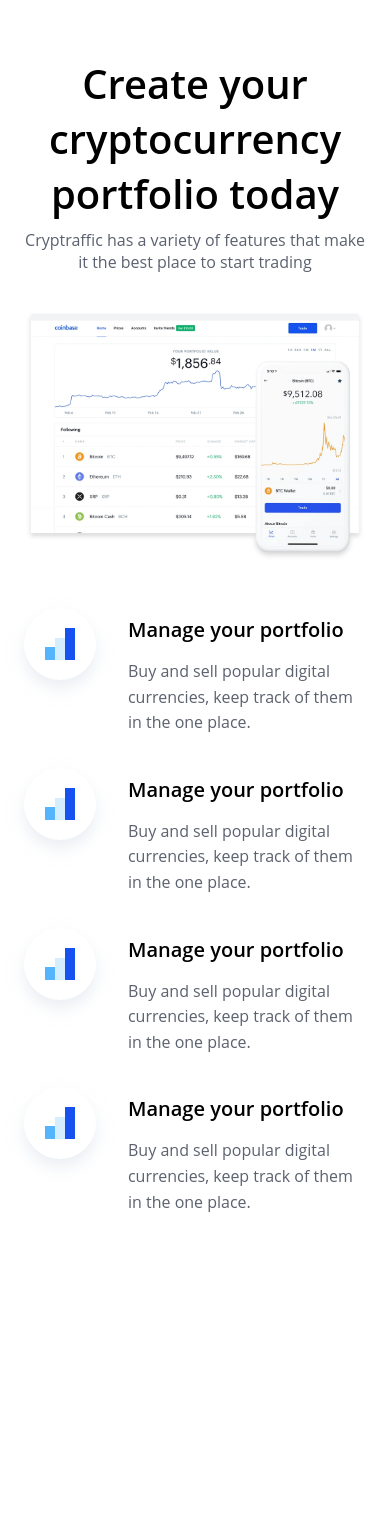
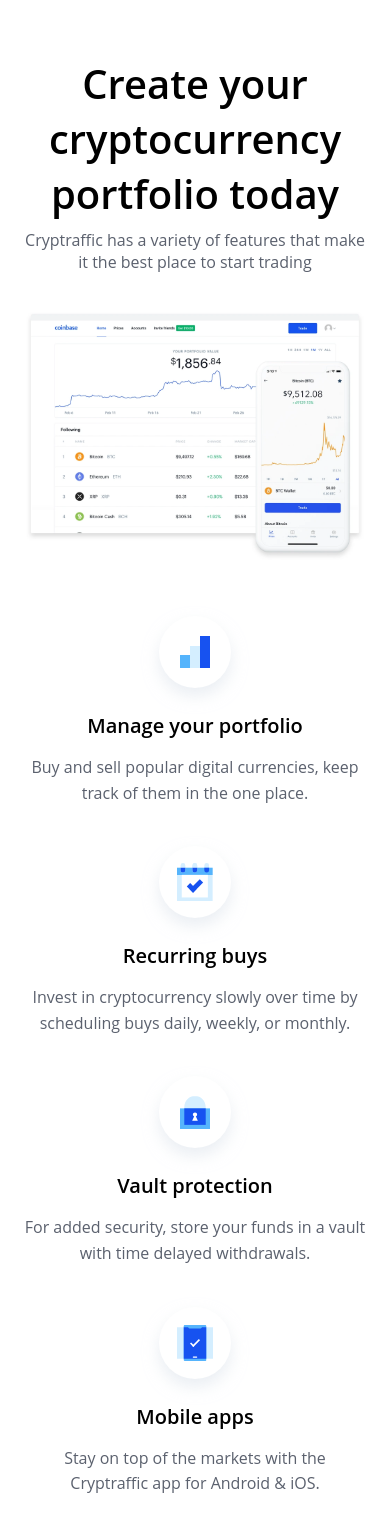
Before and after one commit to ikembakwem/stackpay, a Next.js app: page /Sections/Features in a window 390 px wide. Shown: the top 1532 px of the page. Before the commit the page ends 1343 px from the top, so only its background shows below. Built offline with nearby package versions, Linux system fonts and the light colour scheme.

Commit message:
Features section fully responsive

```diff
--- a/pages/Sections/Features/OverviewCard/OverviewCard.jsx
+++ b/pages/Sections/Features/OverviewCard/OverviewCard.jsx
@@ -6,7 +6,7 @@
       <div className={classes.icon}>
         <img src={imageUrl} alt='' />
       </div>
-      <div>
+      <div className={classes.txtWrp}>
         <h2 className={classes.title}>{title}</h2>
         <p className={classes.text}>{text}</p>
       </div>
--- a/pages/Sections/Features/OverviewCard/OverviewCard.module.css
+++ b/pages/Sections/Features/OverviewCard/OverviewCard.module.css
@@ -29,3 +29,21 @@
   line-height: 1.6;
   color: var(--foreground-muted);
 }
+
+@media (max-width: 560px) {
+  .card {
+    flex-direction: column;
+    align-items: center;
+    padding-left: 0px;
+  }
+
+  .icon {
+    margin-top: 0px;
+    margin-right: 0px;
+    margin-bottom: var(--spacing-3);
+  }
+
+  .txtWrp {
+    text-align: center;
+  }
+}
--- a/pages/Sections/GetStarted/Step/Step.jsx
+++ b/pages/Sections/GetStarted/Step/Step.jsx
@@ -1,9 +1,11 @@
 import classes from './Step.module.css'
 
-const Step = ({ title, children }) => {
+const Step = ({ title, iconUrl }) => {
   return (
     <div className={classes.step}>
-      <div className={classes.icon_wrapper}>{children}</div>
+      <div className={classes.icon_wrapper}>
+        <img src={iconUrl} alt='' />
+      </div>
       <p className={classes.step_title}>{title}</p>
     </div>
   )
--- a/utils/features.json
+++ b/utils/features.json
@@ -5,18 +5,18 @@
     "text": "Buy and sell popular digital currencies, keep track of them in the one place."
   },
   {
-    "title": "Manage your portfolio",
-    "imageUrl": "/images/bars-icon.svg",
-    "text": "Buy and sell popular digital currencies, keep track of them in the one place."
+    "title": "Recurring buys",
+    "imageUrl": "/images/calendar-icon.svg",
+    "text": "Invest in cryptocurrency slowly over time by scheduling buys daily, weekly, or monthly."
   },
   {
-    "title": "Manage your portfolio",
-    "imageUrl": "/images/bars-icon.svg",
-    "text": "Buy and sell popular digital currencies, keep track of them in the one place."
+    "title": "Vault protection",
+    "imageUrl": "/images/lock-icon.svg",
+    "text": "For added security, store your funds in a vault with time delayed withdrawals."
   },
   {
-    "title": "Manage your portfolio",
-    "imageUrl": "/images/bars-icon.svg",
-    "text": "Buy and sell popular digital currencies, keep track of them in the one place."
+    "title": "Mobile apps",
+    "imageUrl": "/images/mobile-icon.svg",
+    "text": "Stay on top of the markets with the Cryptraffic app for Android & iOS."
   }
 ]
```
Also changed, not shown: pages/Sections/GetStarted/index.jsx (+12 -81 lines).
